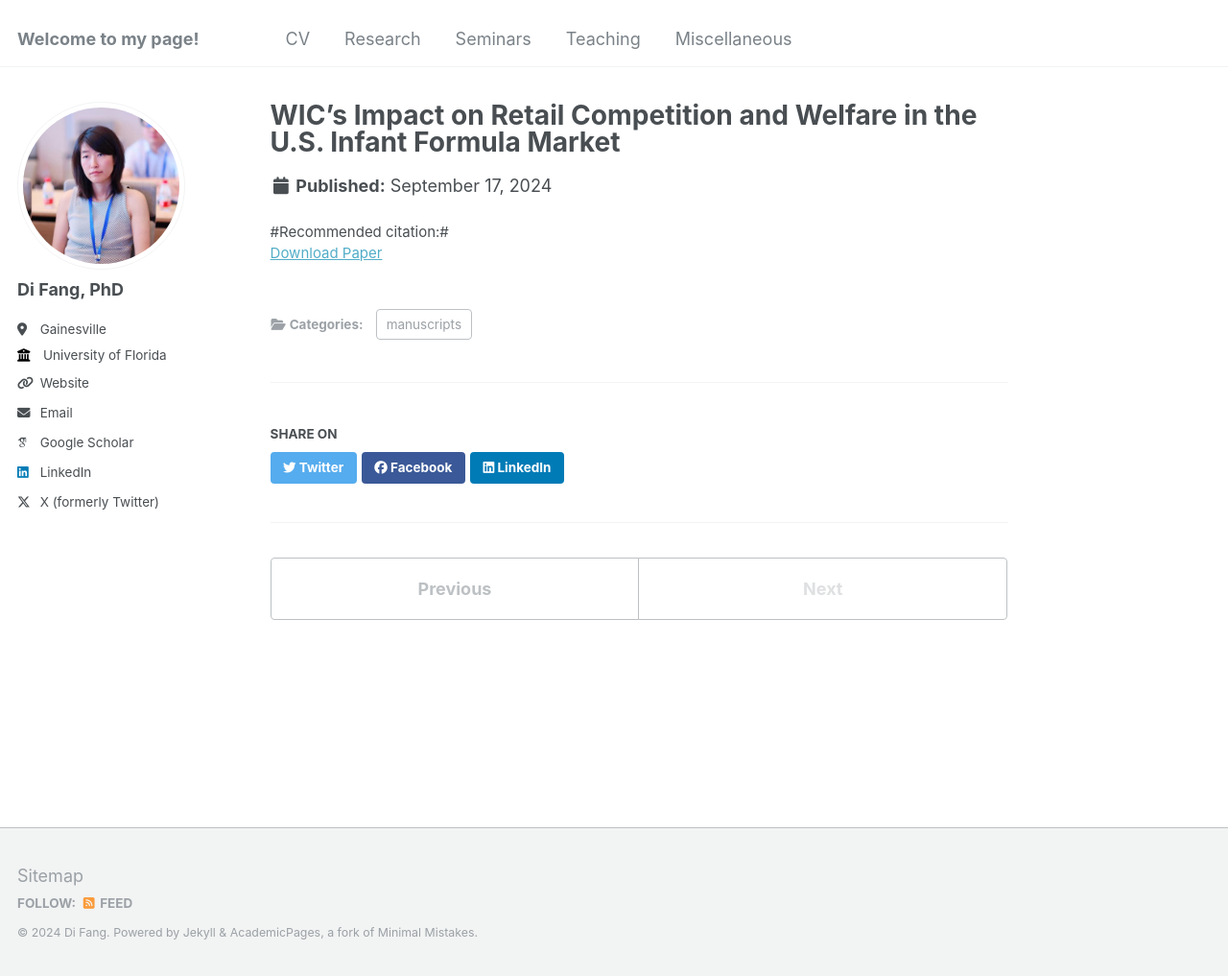
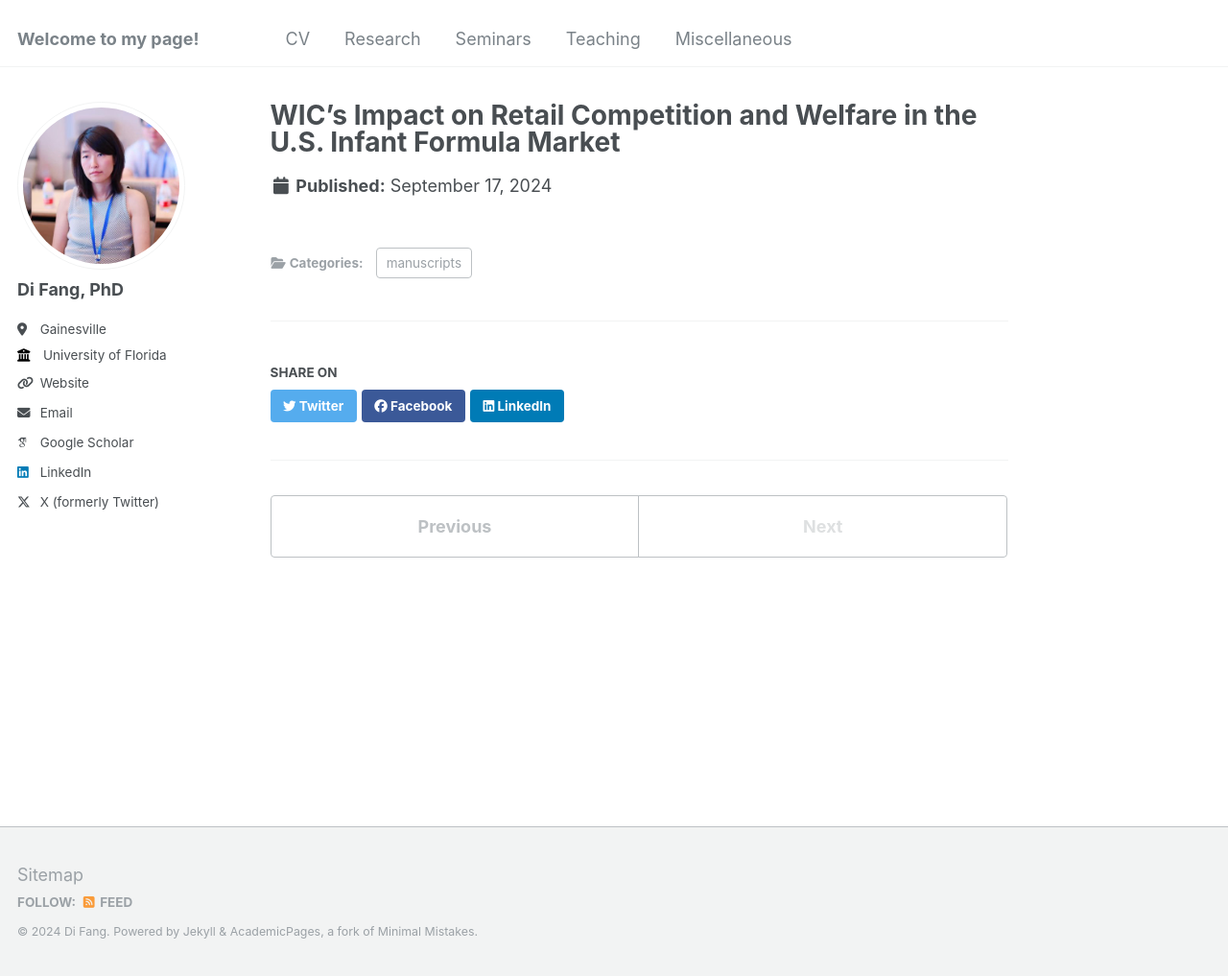
Before and after one commit to fangdi2009/mypage, a Jekyll site: the page built from _publications/wp2.md, in a window 1280 px wide and 1017 px high. Shown: the whole window at 96% size. Built offline with Jekyll 4.4.1, drawn with Linux system fonts in a browser that asks for light colours; some web fonts are replaced.

Commit message:
Update single.html

```diff
--- a/_layouts/single.html
+++ b/_layouts/single.html
@@ -46,18 +46,20 @@ layout: default
 
       <section class="page__content" itemprop="text">
         {{ content }}
+        {% comment %}
 
         {% if page.citation and page.paperurl and page.slidesurl %}
-          <p style="font-size: smaller">#Recommended citation:# {{ page.citation }}<br /><a href="{{ page.paperurl }}">Download Paper</a> | <a href="{{ page.slidesurl }}">Download Slides</a></p>
+          <p style="font-size: smaller">Recommended citation: {{ page.citation }}<br /><a href="{{ page.paperurl }}">Download Paper</a> | <a href="{{ page.slidesurl }}">Download Slides</a></p>
         {% elsif page.citation and page.paperurl %}
-          <p style="font-size: smaller">#Recommended citation:# {{ page.citation }}<br /><a href="{{ page.paperurl }}">Download Paper</a></p>
+          <p style="font-size: smaller">Recommended citation: {{ page.citation }}<br /><a href="{{ page.paperurl }}">Download Paper</a></p>
         {% elsif page.citation and page.slidesurl %}
-          <p style="font-size: smaller">#Recommended citation:# {{ page.citation }}<br /><a href="{{ page.slidesurl }}">Download Slides</a></p>
+          <p style="font-size: smaller">Recommended citation: {{ page.citation }}<br /><a href="{{ page.slidesurl }}">Download Slides</a></p>
         {% elsif page.citation %}
-          <p style="font-size: smaller">#Recommended citation: #{{ page.citation }}</p>
+          <p style="font-size: smaller">Recommended citation: {{ page.citation }}</p>
         {% elsif page.slidesurl %}
           <p style="font-size: smaller"><a href="{{ page.slidesurl }}">Download Slides</a></p>
         {% endif %}
+        {% endcomment %}
 
         {% if page.link %}<div><a href="{{ page.link }}" class="btn">{{ site.data.ui-text[site.locale].ext_link_label | default: "Direct Link" }}</a></div>{% endif %}
       </section>
```
